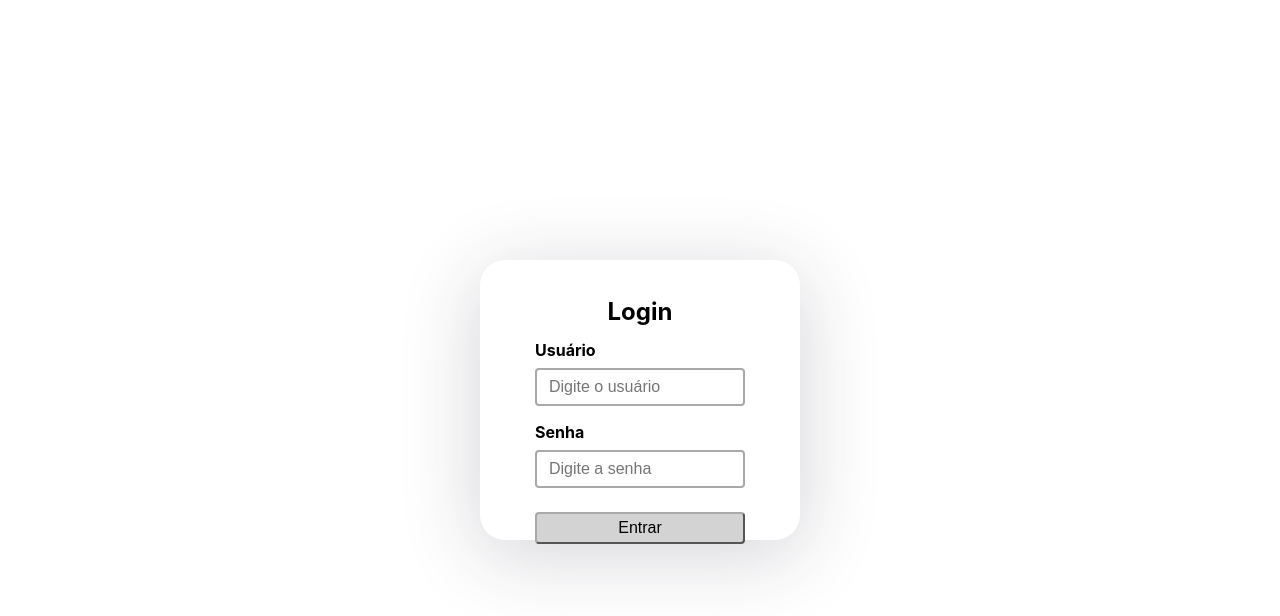
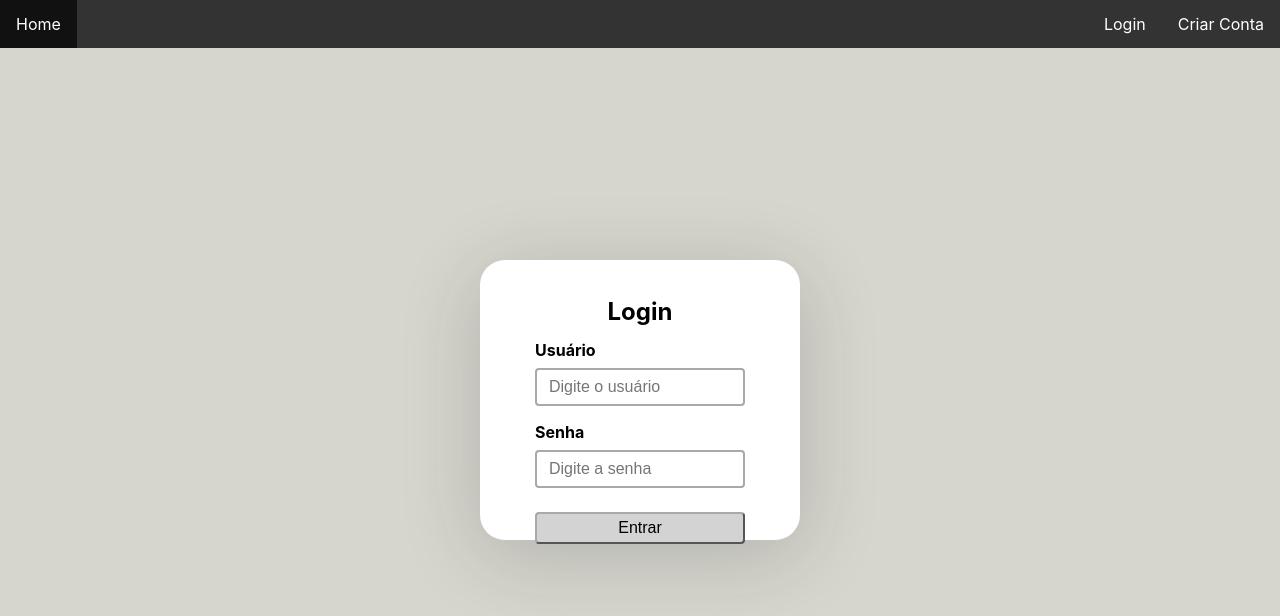
Before and after one commit to PedroCarranza/XMobotsTest, a React (Create React App) app in the folder frontend/: page / in a window 1280 px wide. Shown: the top 616 px of the page. Built offline with nearby package versions, Linux system fonts and the light colour scheme.

Commit message:
Added Nav

```diff
--- a/frontend/public/index.html
+++ b/frontend/public/index.html
@@ -3,7 +3,7 @@
 
 <head>
   <meta charset="utf-8" />
-  <link rel="icon" href="%PUBLIC_URL%/favicon.ico" />
+  <link rel="icon" href="%PUBLIC_URL%/drone.ico" />
   <meta name="viewport" content="width=device-width, initial-scale=1" />
   <meta name="theme-color" content="#000000" />
   <meta name="description" content="Web site created using create-react-app" />
@@ -19,7 +19,7 @@
     integrity="sha512-XQoYMqMTK8LvdxXYG3nZ448hOEQiglfqkJs1NOQV44cWnUrBc8PkAOcXy20w0vlaXaVUearIOBhiXZ5V3ynxwA=="
     crossorigin=""></script>
 
-  <title>React App</title>
+  <title>XMobots Test</title>
 </head>
 
 <body>
--- a/frontend/src/App.css
+++ b/frontend/src/App.css
@@ -0,0 +1,3 @@
+.App {
+    background-color: #3303;
+}
--- a/frontend/src/App.js
+++ b/frontend/src/App.js
@@ -5,6 +5,7 @@ import React from 'react';
 import Login from "./pages/Login"
 import Register from './pages/Register';
 import Main from './pages/Main';
+import Nav from './components/Nav';
 
 class App extends React.Component {
   constructor(props) {
@@ -29,6 +30,7 @@ class App extends React.Component {
       return (
         <div className="App">
           <BrowserRouter>
+            <Nav />
             <Route path="/" exact component={() => <Login setUser={(param) => { this.setState({ user: param }) }} />} />
             <Route path="/login" exact component={() => <Login setUser={(param) => { this.setState({ user: param }) }} />} />
             <Route path="/register" exact component={() => <Register setUser={(param) => { this.setState({ user: param }) }} />} />
--- /dev/null
+++ b/frontend/src/components/Nav.css
@@ -0,0 +1,27 @@
+ul {
+    list-style-type: none;
+    margin: 0;
+    padding: 0;
+    overflow: hidden;
+    background-color: #333;
+    position: fixed;
+    top: 0;
+    width: 100%;
+}
+
+li {
+    float: left;
+}
+
+li a {
+    display: block;
+    color: white;
+    text-align: center;
+    padding: 14px 16px;
+    text-decoration: none;
+}
+
+/* Change the link color to #111 (black) on hover */
+li a:hover {
+    background-color: #111;
+}
--- /dev/null
+++ b/frontend/src/components/Nav.js
@@ -0,0 +1,20 @@
+import React from "react";
+
+import "./Nav.css"
+
+class Nav extends React.Component {
+    render() {
+        return (
+            <nav className="navbar">
+                <ul>
+                    <li><a href="/">Home</a></li>
+                    <li style={{ float: "right" }}><a href="/register">Criar Conta</a></li>
+                    <li style={{ float: "right" }}><a href="/login">Login</a></li>
+                </ul>
+            </nav>
+        );
+    }
+
+}
+
+export default Nav;
--- a/frontend/src/components/SideNav.css
+++ b/frontend/src/components/SideNav.css
@@ -5,7 +5,7 @@
     z-index: 1;
     top: 0;
     left: 0;
-    background-color: darkgray;
+    background-color: #3300;
     overflow-x: hidden;
     padding-top: 20px;
     display: flex;
@@ -17,7 +17,7 @@
     text-align: center;
     width: 100%;
     margin-bottom: 2vh;
-    border-bottom: 3px solid lightgray;
+    border-bottom: 3px solid black;
 }
 
 .sideNav .upload{
--- a/frontend/src/components/SideNav.js
+++ b/frontend/src/components/SideNav.js
@@ -62,15 +62,15 @@ class SideNav extends React.Component {
                 var lat, lng;
                 switch (patternType) {
                     case 1:
-                        dmsText = descriptionSplit[j].slice(0, 2) + "° " + descriptionSplit[j].slice(2, 4) + "' " + descriptionSplit[j].slice(4, 6) + '" ' + (descriptionSplit[j].charAt(6) === "N" ? "North" : "South") + " by "
-                            + descriptionSplit[j].slice(9, 11) + "° " + descriptionSplit[j].slice(11, 13) + "' " + descriptionSplit[j].slice(13, 15) + '" ' + (descriptionSplit[j].charAt(15) === "W" ? "West" : "East");
+                        dmsText = descriptionSplit[j].slice(0, 2) + "° " + descriptionSplit[j].slice(2, 4) + "' " + descriptionSplit[j].slice(4, 6) + '" ' + (descriptionSplit[j].charAt(6) === "N" ? "North " : "South ")
+                            + descriptionSplit[j].slice(9, 11) + "° " + descriptionSplit[j].slice(11, 13) + "' " + descriptionSplit[j].slice(13, 15) + '" ' + (descriptionSplit[j].charAt(15) === "W" ? "West " : "East ");
                         lat = (parseFloat(descriptionSplit[j].slice(0, 2)) + parseFloat(descriptionSplit[j].slice(2, 4)) / 60 + parseFloat(descriptionSplit[j].slice(4, 6)) / 3600) * (descriptionSplit[j].charAt(6) === "S" ? -1 : 1);
                         lng = (parseFloat(descriptionSplit[j].slice(9, 11)) + parseFloat(descriptionSplit[j].slice(11, 13)) / 60 + parseFloat(descriptionSplit[j].slice(13, 15)) / 3600) * (descriptionSplit[j].charAt(15) === "W" ? -1 : 1);
                         break;
                     case 2:
                     case 3:
-                        dmsText = descriptionSplit[j].slice(0, 2) + "° " + descriptionSplit[j].slice(2, 4) + "' " + descriptionSplit[j].slice(4, 6) + "." + descriptionSplit[j].slice(7, 9) + '" ' + (descriptionSplit[j].charAt(9) === "N" ? "North" : "South") + " by "
-                            + descriptionSplit[j].slice(12, 14) + "° " + descriptionSplit[j].slice(14, 16) + "' " + descriptionSplit[j].slice(16, 18) + "." + descriptionSplit[j].slice(19, 21) + '" ' + (descriptionSplit[j].charAt(21) === "W" ? "West" : "East");
+                        dmsText = descriptionSplit[j].slice(0, 2) + "° " + descriptionSplit[j].slice(2, 4) + "' " + descriptionSplit[j].slice(4, 6) + "." + descriptionSplit[j].slice(7, 9) + '" ' + (descriptionSplit[j].charAt(9) === "N" ? "North " : "South ")
+                            + descriptionSplit[j].slice(12, 14) + "° " + descriptionSplit[j].slice(14, 16) + "' " + descriptionSplit[j].slice(16, 18) + "." + descriptionSplit[j].slice(19, 21) + '" ' + (descriptionSplit[j].charAt(21) === "W" ? "West " : "East ");
                         lat = (parseFloat(descriptionSplit[j].slice(0, 2)) + parseFloat(descriptionSplit[j].slice(2, 4)) / 60 + parseFloat(descriptionSplit[j].slice(4, 6) + "." + descriptionSplit[j].slice(7, 9)) / 3600) * (descriptionSplit[j].charAt(9) === "S" ? -1 : 1);
                         lng = (parseFloat(descriptionSplit[j].slice(12, 14)) + parseFloat(descriptionSplit[j].slice(14, 16)) / 60 + parseFloat(descriptionSplit[j].slice(16, 18) + "." + descriptionSplit[j].slice(19, 21)) / 3600) * (descriptionSplit[j].charAt(21) === "W" ? -1 : 1);
                         break;
@@ -113,10 +113,10 @@ class SideNav extends React.Component {
                                 title: "DMS", field: "dms"
                             },
                             {
-                                title: "Data de criação", field: "createdAt"
+                                title: "Data criação", field: "createdAt"
                             },
                             {
-                                title: "Quantidade de pistas", field: "runwaysQtd"
+                                title: "Qtd pistas", field: "runwaysQtd"
                             },
                         ]}
                         data={this.state.data}
@@ -137,7 +137,8 @@ class SideNav extends React.Component {
                             headerStyle: {
                                 borderBottom: "2px solid black",
                                 borderTop: "2px solid black",
-                                fontSize: "13px"
+                                fontSize: "13px",
+                                whiteSpace: 'nowrap'
                             },
                             tableLayout: "fixed"
                         }}
--- a/frontend/src/pages/Login.css
+++ b/frontend/src/pages/Login.css
@@ -10,7 +10,7 @@
     box-sizing: border-box;
     width: 25%;
     margin: auto;
-    background: #ffffff;
+    background: white;
     box-shadow: 0px 14px 80px rgba(34, 35, 58, 0.2);
     padding: 40px 55px 45px 55px;
     border-radius: 25px;
```
Also changed, not shown: frontend/public/manifest.json, 1 other file (tests, documents, lock files or other folders).
